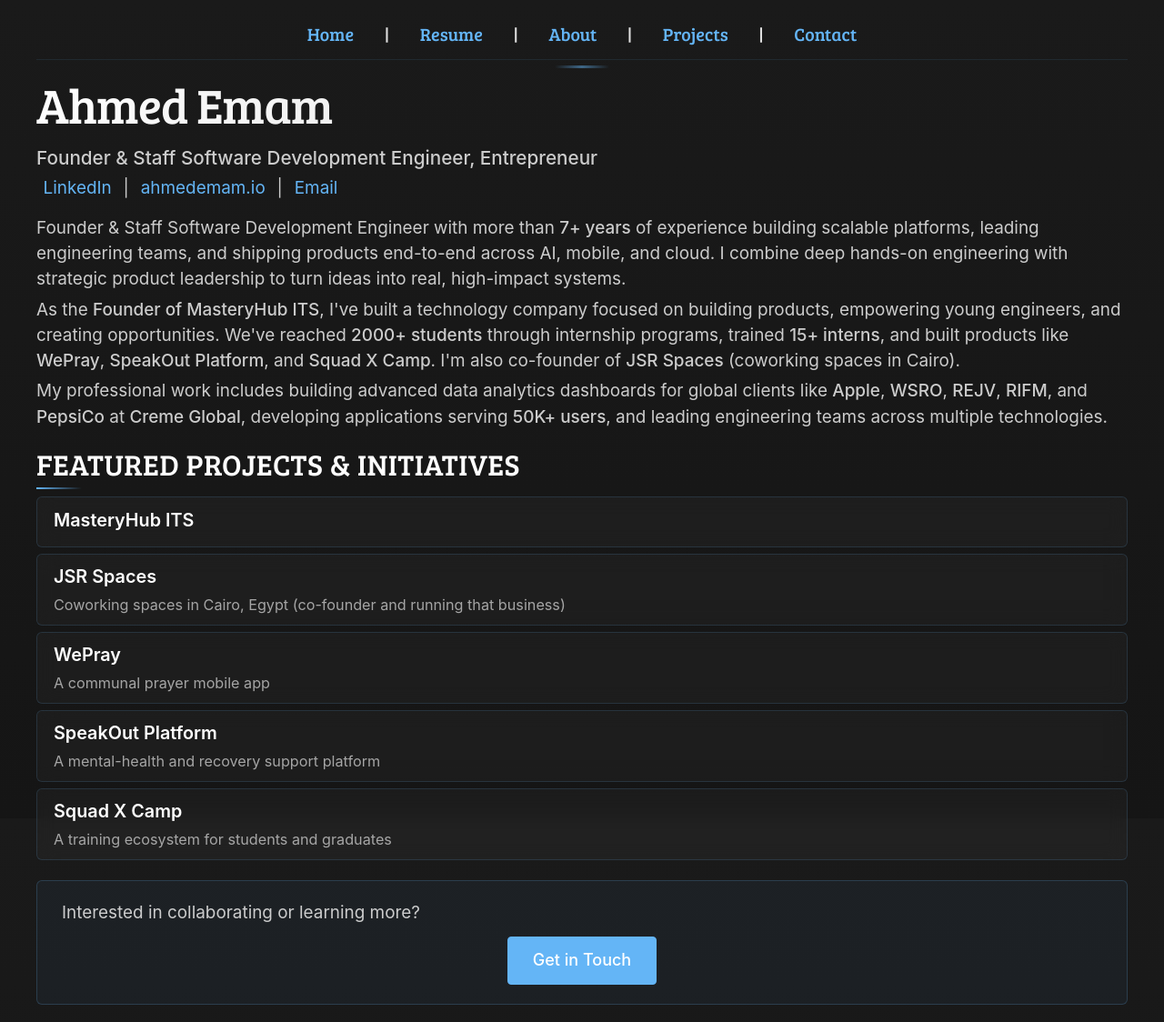
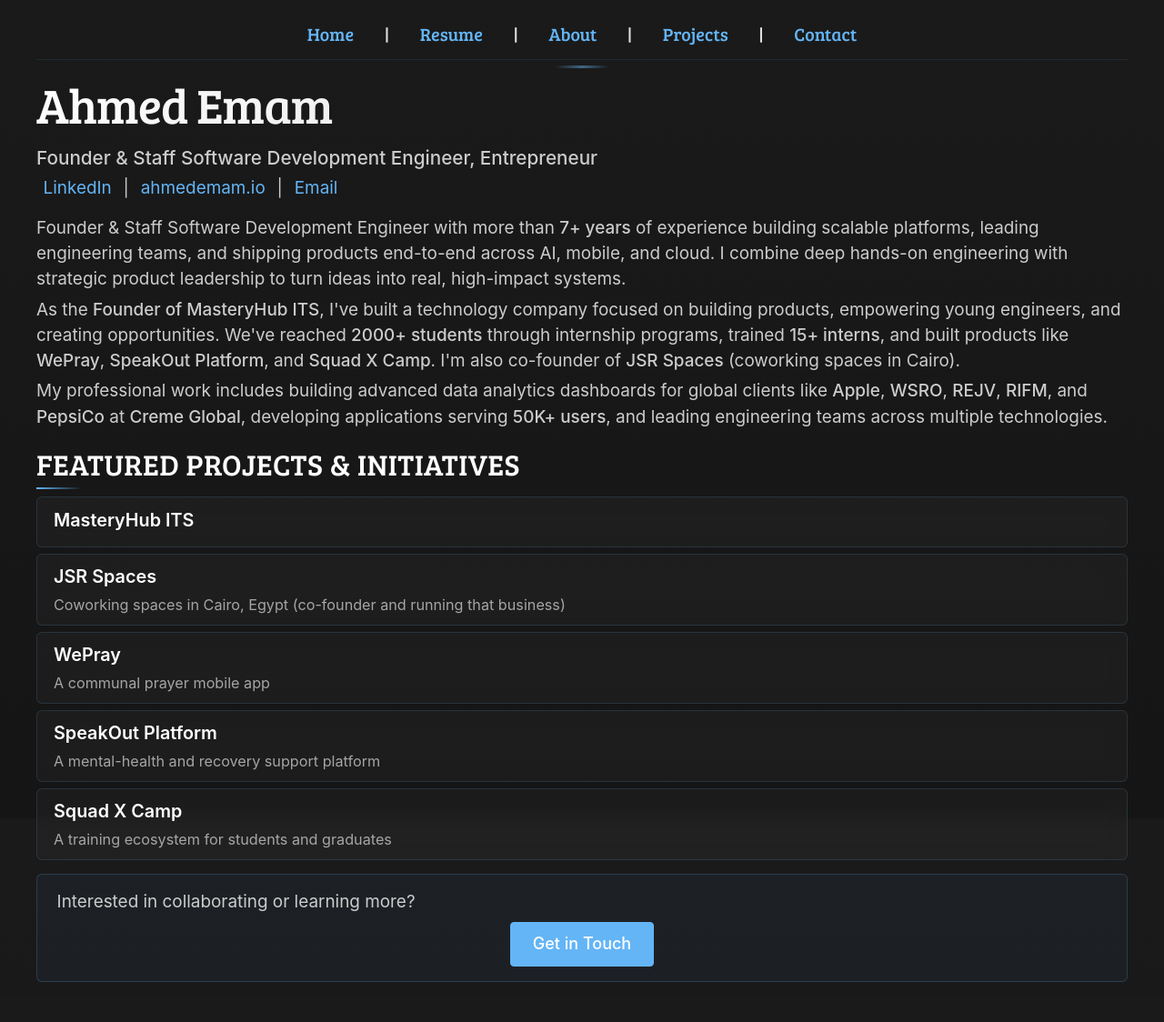
Before and after one commit to ahmedemam/ahmedemam.github.io, a Jekyll site: the page built from index.html, in a window 1280 px wide. Shown: the whole page at 91% size. Built offline with Jekyll 4.4.1, drawn with Linux system fonts in a browser that asks for light colours; after the commit the page ends 1095 px from its top, so only the background shows below that.

Commit message:
Minimize CTA section spacing to match site design

```diff
--- a/assets/css/style.scss
+++ b/assets/css/style.scss
@@ -680,8 +680,8 @@ h4 {
 }
 
 .cta-section {
-  margin: 1.2em 0 0.5em 0;
-  padding: 1.2em 1.5em;
+  margin: 0.8em 0 0.3em 0;
+  padding: 0.9em 1.2em;
   text-align: center;
   background: rgba(100, 181, 246, 0.05);
   border: 1px solid rgba(100, 181, 246, 0.2);
@@ -694,14 +694,14 @@ h4 {
   }
 
   p {
-    margin: 0 0 0.6em 0;
+    margin: 0 0 0.4em 0;
     font-size: 1.05em;
     color: rgba(224, 224, 224, 0.9);
   }
 
   .cta-button {
     display: inline-block;
-    padding: 0.6em 1.5em;
+    padding: 0.5em 1.3em;
     background: $link-color;
     color: #ffffff;
     text-decoration: none;
```
